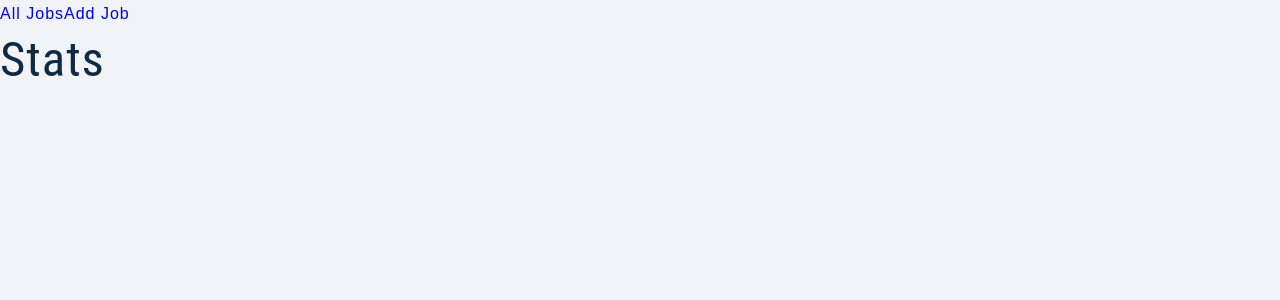
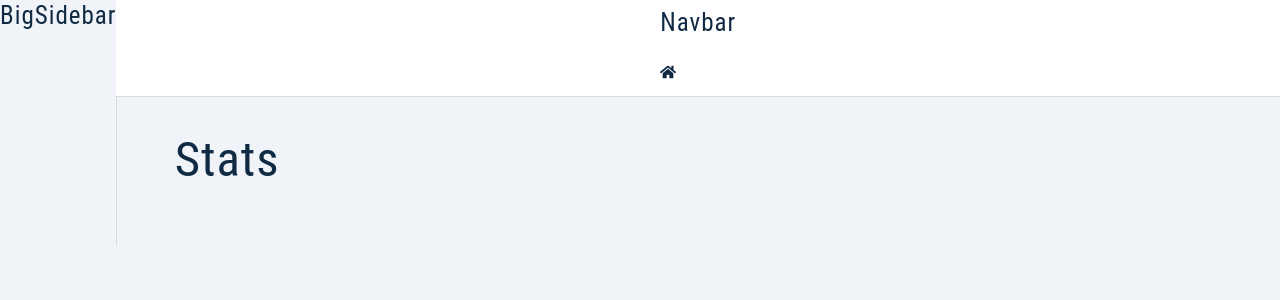
Before and after one commit to nicolasvilleneuve/jobify-project, a React (Create React App) app in the folder client/: page / in a window 1280 px wide. Shown: the top 300 px of the page. Built offline with nearby package versions, Linux system fonts and the light colour scheme; sample sign-in values are in the browser's storage.

Commit message:
react-icons added

```diff
--- a/client/package.json
+++ b/client/package.json
@@ -10,6 +10,7 @@
     "normalize.css": "^8.0.1",
     "react": "^18.2.0",
     "react-dom": "^18.2.0",
+    "react-icons": "^4.4.0",
     "react-router-dom": "^6.3.0",
     "react-scripts": "5.0.1",
     "styled-components": "^5.3.5",
--- a/client/src/components/BigSidebar.js
+++ b/client/src/components/BigSidebar.js
@@ -1,7 +1,13 @@
 import Wrapper from "../assets/wrappers/BigSidebar";
 
 const BigSidebar = () => {
-
+    return (
+        <Wrapper>
+            <div>
+                <h4>BigSidebar</h4>
+            </div>
+        </Wrapper>
+    )
 };
 
 export default BigSidebar;
--- a/client/src/components/Navbar.js
+++ b/client/src/components/Navbar.js
@@ -1,7 +1,15 @@
 import Wrapper from "../assets/wrappers/Navbar";
+import {FaHome} from "react-icons/fa";
 
 const Navbar = () => {
-
+    return (
+        <Wrapper>
+            <div>
+                <h4>Navbar</h4>
+                <FaHome/>
+            </div>
+        </Wrapper>
+    )
 };
 
 export default Navbar;
--- a/client/src/components/SmallSidebar.js
+++ b/client/src/components/SmallSidebar.js
@@ -2,7 +2,11 @@ import Wrapper from "../assets/wrappers/SmallSidebar";
 
 const SmallSidebar = () => {
     return (
-        <h1>small sidebar</h1>
+        <Wrapper>
+            <div>
+                <h4>small sidebar</h4>
+            </div>
+        </Wrapper>
     )
 };
 
--- a/client/src/pages/dashboard/SharedLayout.jsx
+++ b/client/src/pages/dashboard/SharedLayout.jsx
@@ -1,15 +1,25 @@
 import {Outlet, Link} from "react-router-dom";
+import {Navbar, SmallSidebar, BigSidebar} from "../../components"
 import Wrapper from "../../assets/wrappers/SharedLayout";
+import {useAppContext} from "../../context/appContext";
 
 const SharedLayout = () => {
+    const {user} = useAppContext();
     return (
+        <>
         <Wrapper>
-            <nav>
-                <Link to='all-jobs'>All Jobs</Link>
-                <Link to='add-job'>Add Job</Link>
-            </nav>
-            <Outlet />
+            <main className="dashboard">
+                <SmallSidebar />
+                <BigSidebar />
+                <div>
+                    <Navbar />
+                    <div className="dashboard-page">
+                        <Outlet />
+                    </div>
+                </div>
+            </main>
         </Wrapper>
+        </>
     )
 };
 export default SharedLayout;
```
Also changed, not shown: 1 other file (tests, documents, lock files or other folders).
